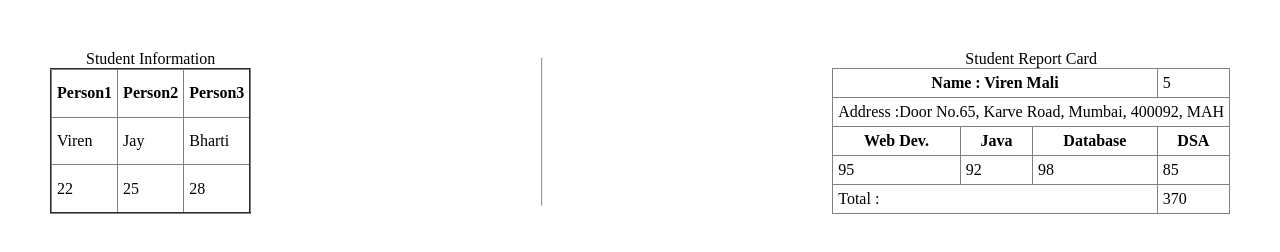
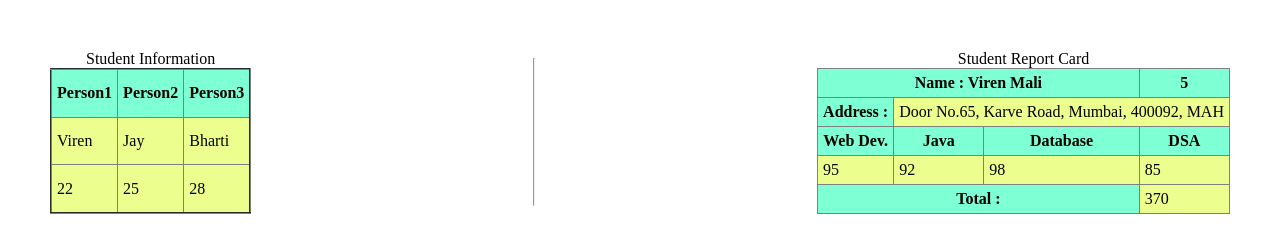
Before and after one commit to Virendra1807/HTML-CSS-Js--Testbook, a plain HTML site: page Table.html in a window 1280 px wide. Drawn offline with Linux system fonts and the light colour scheme.

Commit message:
Student information table and student report card table

```diff
--- a/Table.html
+++ b/Table.html
@@ -15,6 +15,14 @@
         table {
             border-collapse: collapse;
             /* border-style: 5px; */
+        }
+
+        th {
+            background-color: aquamarine;
+        }
+
+        td {
+            background-color: rgb(236, 255, 142);
         }
     </style>
 </head>
@@ -50,12 +58,13 @@
 
         <tr>
             <th colspan="3">Name : Viren Mali</th>
-            <td>5</td>
+            <th>5</th>
         </tr>
 
         <tr>
-            <td colspan="4">
-                Address :Door No.65, Karve Road, Mumbai, 400092, MAH
+            <th>Address : </th>
+            <td colspan="3">
+                Door No.65, Karve Road, Mumbai, 400092, MAH
             </td>
         </tr>
 
@@ -74,7 +83,7 @@
         </tr>
 
         <tr>
-            <td colspan="3">Total :</td>
+            <th colspan="3">Total :</th>
             <td>370</td>
         </tr>
     </table>
```
